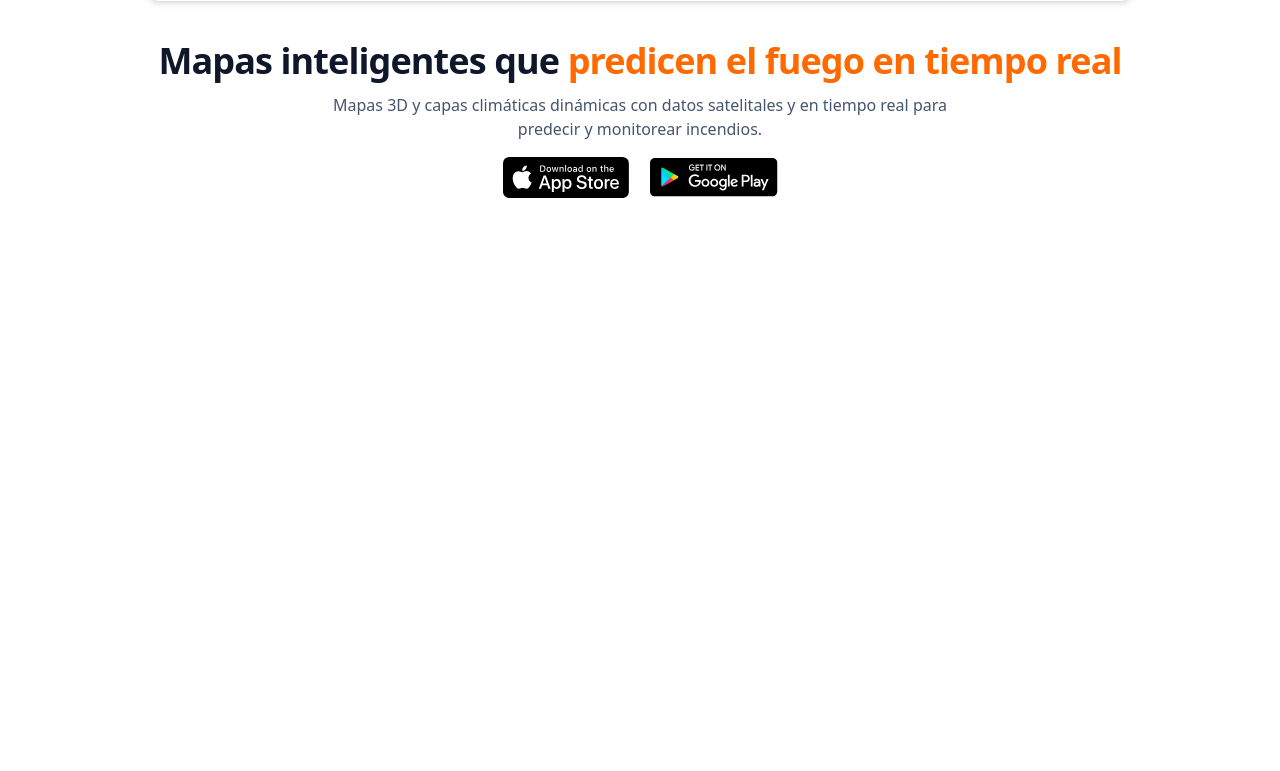
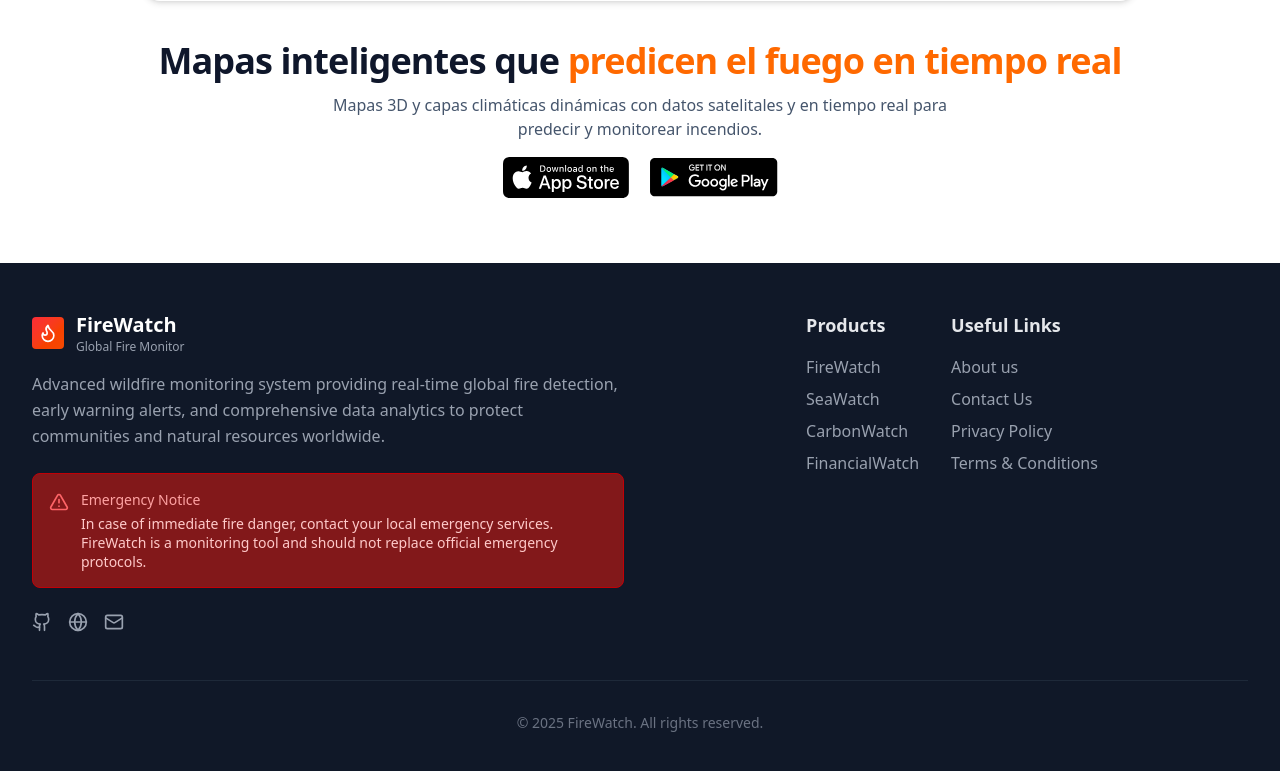
Before and after one commit to Channel-Logistics/landing-page-FireWatch, a React (Vite) app: page / in a window 1280 px wide. Shown: the part 1393-2164 px from the top of the page. Before the commit the page ends 1656 px from the top, so only its background shows below. Built offline with nearby package versions, Linux system fonts and the light colour scheme.

Commit message:
landing page: footer

```diff
--- a/src/App.jsx
+++ b/src/App.jsx
@@ -4,6 +4,7 @@ import Header from './components/Layout/Header'
 import ElegantCarousel from './components/ui/Carrousel'
 import Hero from './components/ui/Hero'
 import SingleShowcase from './components/ui/DownloadApp'
+import Footer from './components/Layout/Footer'
 
 function App() {
 
@@ -14,6 +15,7 @@ function App() {
         <Hero />
         <ElegantCarousel />
         <SingleShowcase />
+        <Footer />
     </div>
   )
 }
--- a/src/components/Layout/Footer.jsx
+++ b/src/components/Layout/Footer.jsx
@@ -1,5 +1,4 @@
-import React from 'react';
-import { Flame, Github, Twitter, Mail, Globe, Shield, AlertTriangle, Heart } from 'lucide-react';
+import { Flame, Github, Mail, Globe, AlertTriangle, Divide } from 'lucide-react';
 
 const Footer = () => {
   return (
@@ -66,47 +65,29 @@ const Footer = () => {
             </div>
           </div>
 
+          <div className="col-span-2">
+            <div className="flex flex-col md:flex-row justify-center gap-8">
 
               <div>
-            <h3 className="text-lg font-semibold text-gray-200 mb-4">Quick Links</h3>
+                <h3 className="text-lg font-semibold text-gray-200 mb-4">Products</h3>
                 <ul className="space-y-2">
-              <li><a href="#" className="text-gray-400 hover:text-white transition-colors">Home</a></li>
-              <li><a href="#" className="text-gray-400 hover:text-white transition-colors">Live Map</a></li>
-              <li><a href="#" className="text-gray-400 hover:text-white transition-colors">Data & Analytics</a></li>
-              <li><a href="#" className="text-gray-400 hover:text-white transition-colors">About Us</a></li>
-              <li><a href="#" className="text-gray-400 hover:text-white transition-colors">Blog</a></li>
+                  <li><a href="#" className="text-gray-400 hover:text-white transition-colors">FireWatch</a></li>
+                  <li><a href="#" className="text-gray-400 hover:text-white transition-colors">SeaWatch</a></li>
+                  <li><a href="#" className="text-gray-400 hover:text-white transition-colors">CarbonWatch</a></li>
+                  <li><a href="#" className="text-gray-400 hover:text-white transition-colors">FinancialWatch</a></li>
                 </ul>
               </div>
 
-
               <div>
-            <h3 className="text-lg font-semibold text-gray-200 mb-4">Legal & Support</h3>
+                <h3 className="text-lg font-semibold text-gray-200 mb-4">Useful Links</h3>
                 <ul className="space-y-2">
-              <li>
-                <a href="#" className="text-gray-400 hover:text-white transition-colors flex items-center">
-                  <Shield className="w-4 h-4 mr-2" />
-                  Privacy Policy
-                </a>
-              </li>
-              <li>
-                <a href="#" className="text-gray-400 hover:text-white transition-colors flex items-center">
-                  <Heart className="w-4 h-4 mr-2" />
-                  Terms of Service
-                </a>
-              </li>
-              <li>
-                <a href="#" className="text-gray-400 hover:text-white transition-colors flex items-center">
-                  <Globe className="w-4 h-4 mr-2" />
-                  Cookie Policy
-                </a>
-              </li>
-              <li>
-                <a href="#" className="text-gray-400 hover:text-white transition-colors flex items-center">
-                  <Mail className="w-4 h-4 mr-2" />
-                  Contact
-                </a>
-              </li>
+                  <li><a href="#" className="text-gray-400 hover:text-white transition-colors">About us</a></li>
+                  <li><a href="#" className="text-gray-400 hover:text-white transition-colors">Contact Us</a></li>
+                  <li><a href="#" className="text-gray-400 hover:text-white transition-colors">Privacy Policy</a></li>
+                  <li><a href="#" className="text-gray-400 hover:text-white transition-colors">Terms & Conditions</a></li>
                 </ul>
+              </div>
+            </div>
           </div>
         </div>
 
```
Also changed, not shown: src/assets/images/space-eyes-w.png (deleted). Lines whose indentation alone changed are shown as unchanged.
